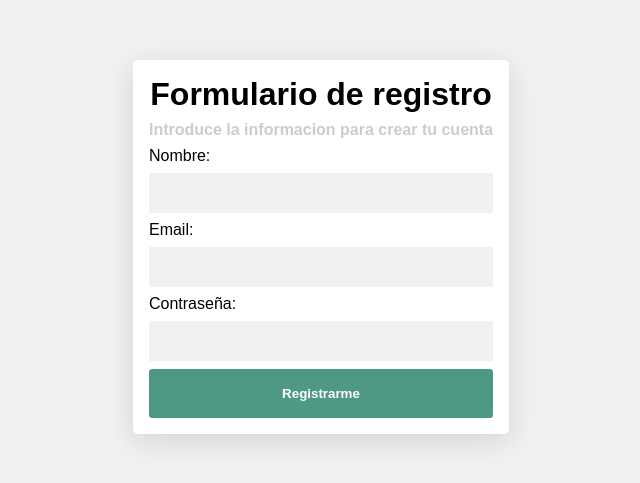
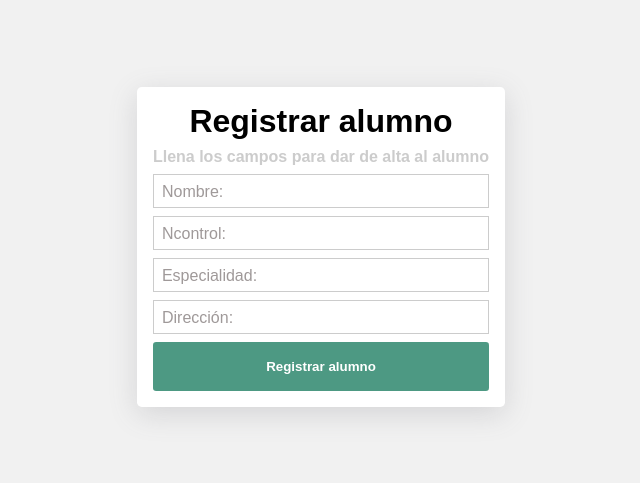
Before and after one commit to Jorgemacias-12/devocamp-intern-test, a Next.js app: page /register in a window 1280 px wide. Shown: the part 153-636 px from the top of the page, without its empty margins (319-959 px from the left). Built offline with nearby package versions, Linux system fonts and the light colour scheme.

Commit message:
Add: register route content
	Add input fields as a component :P

```diff
--- a/src/pages/register.tsx
+++ b/src/pages/register.tsx
@@ -2,6 +2,7 @@ import Link from 'next/link';
 import React from 'react'
 
 import styles from '@/styles/Register/Register.module.css'
+import Input from '@/components/Input/Input';
 
 const register = () => {
   return (
@@ -18,31 +19,24 @@ const register = () => {
       >
 
         <h1 className={styles.title}>
-          Formulario de registro
+          Registrar alumno
         </h1>
 
         <h4 className={styles.subTitle}>
-          Introduce la informacion para crear tu cuenta
+          Llena los campos para dar de alta al alumno
         </h4>
 
-        <section className={styles.formGroup}>
-            <label htmlFor="">Nombre:</label>
-            <input className={styles.input} type="text" name="" id="" />
-        </section>
+        <Input id='name' name='name' type='text' text='Nombre:' />
 
-        <section className={styles.formGroup}>
-            <label htmlFor="">Email:</label>
-            <input className={styles.input} type="text" name="" id="" />
-        </section>
+        <Input type={'text'} id={'studentID'} name={'studentID'} text={'Ncontrol:'} />
 
-        <section className={styles.formGroup}>
-            <label htmlFor="">Contraseña:</label>
-            <input className={styles.input} type="text" name="" id="" />
-        </section>
+        <Input type={'text'} id={'especiality'} name={'especiality'} text={'Especialidad:'} />
 
-        <section className={styles.formGroup}>
-          <button className={styles.button}>Registrarme</button>
-        </section>
+        <Input type={'text'} id={'address'} name={'address'} text={'Dirección:'} />
+
+        <button className={styles.button}>
+          Registrar alumno
+        </button>
 
       </form>
 
```
